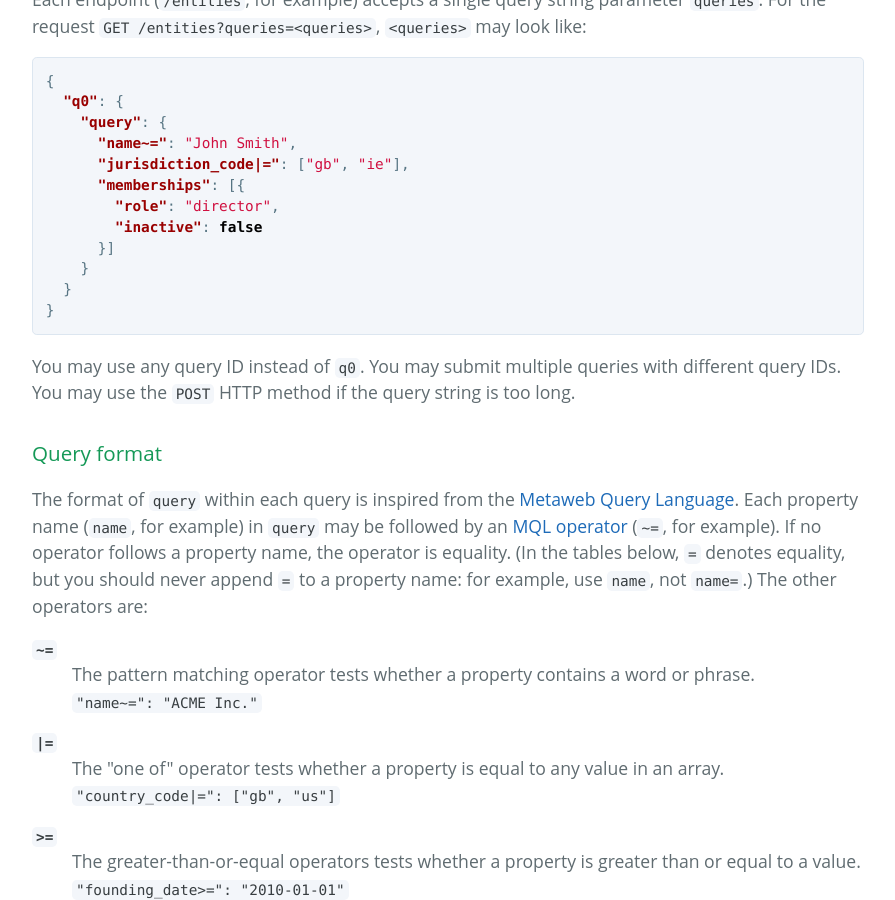
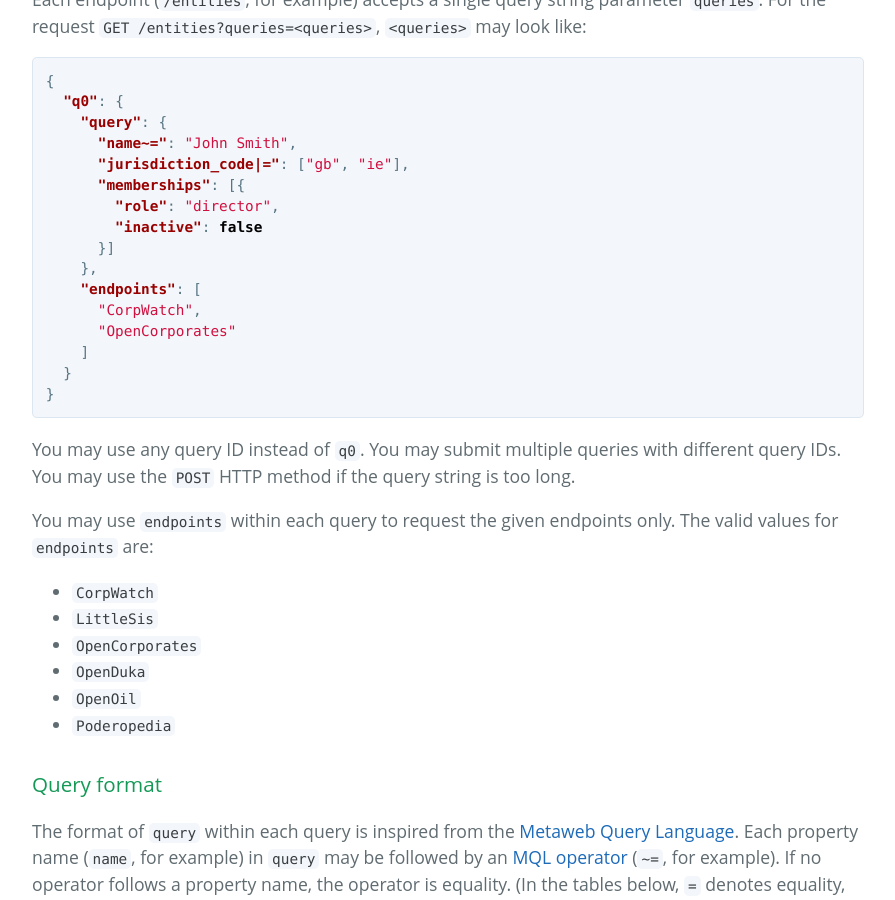
Before and after one commit to influencemapping/whos_got_dirt-server, a Jekyll site: the page built from index.md, in a window 1280 px wide and 900 px high, scrolled down 2597 px. Shown: the whole window, without its empty margins (192-1087 px from the left). Built offline with Jekyll 4.4.1, drawn with Linux system fonts in a browser that asks for light colours; Markdown is read by kramdown in place of the engine named in the settings.

Commit message:
document "endpoints"

````diff
--- a/_includes/request.md
+++ b/_includes/request.md
@@ -8,7 +8,11 @@
         "role": "director",
         "inactive": false
       }]
-    }
+    },
+    "endpoints": [
+      "CorpWatch",
+      "OpenCorporates"
+    ]
   }
 }
 ```
--- a/index.md
+++ b/index.md
@@ -107,6 +107,15 @@ Each endpoint ([`/entities`](#entities), for example) accepts a single query str
 {% include request.md %}
 
 You may use any query ID instead of `q0`. You may submit multiple queries with different query IDs. You may use the `POST` HTTP method if the query string is too long.
+
+You may use `endpoints` within each query to request the given endpoints only. The valid values for `endpoints` are:
+
+* `CorpWatch`
+* `LittleSis`
+* `OpenCorporates`
+* `OpenDuka`
+* `OpenOil`
+* `Poderopedia`
 
 <h3 id="query-format">Query format</h3>
 
````
